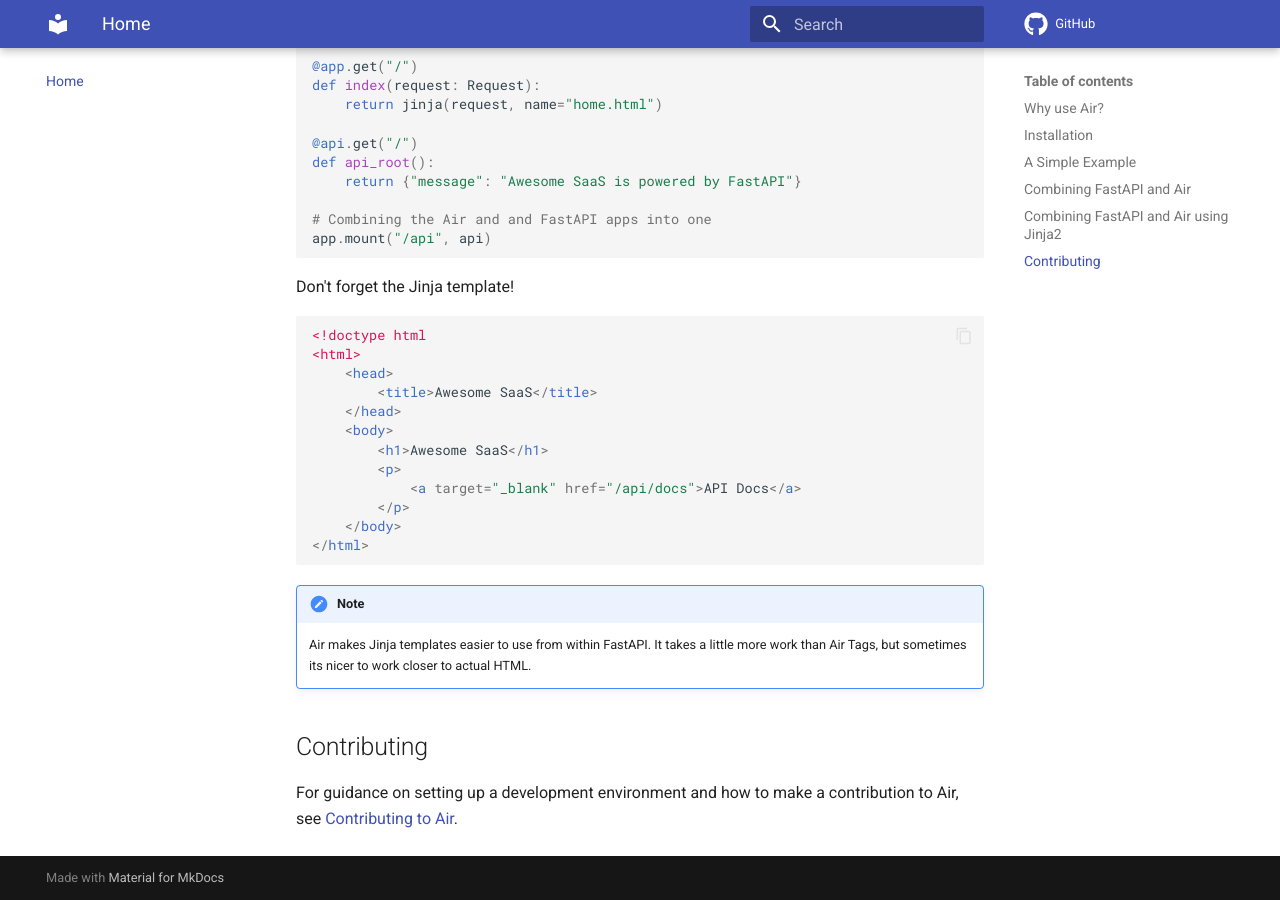
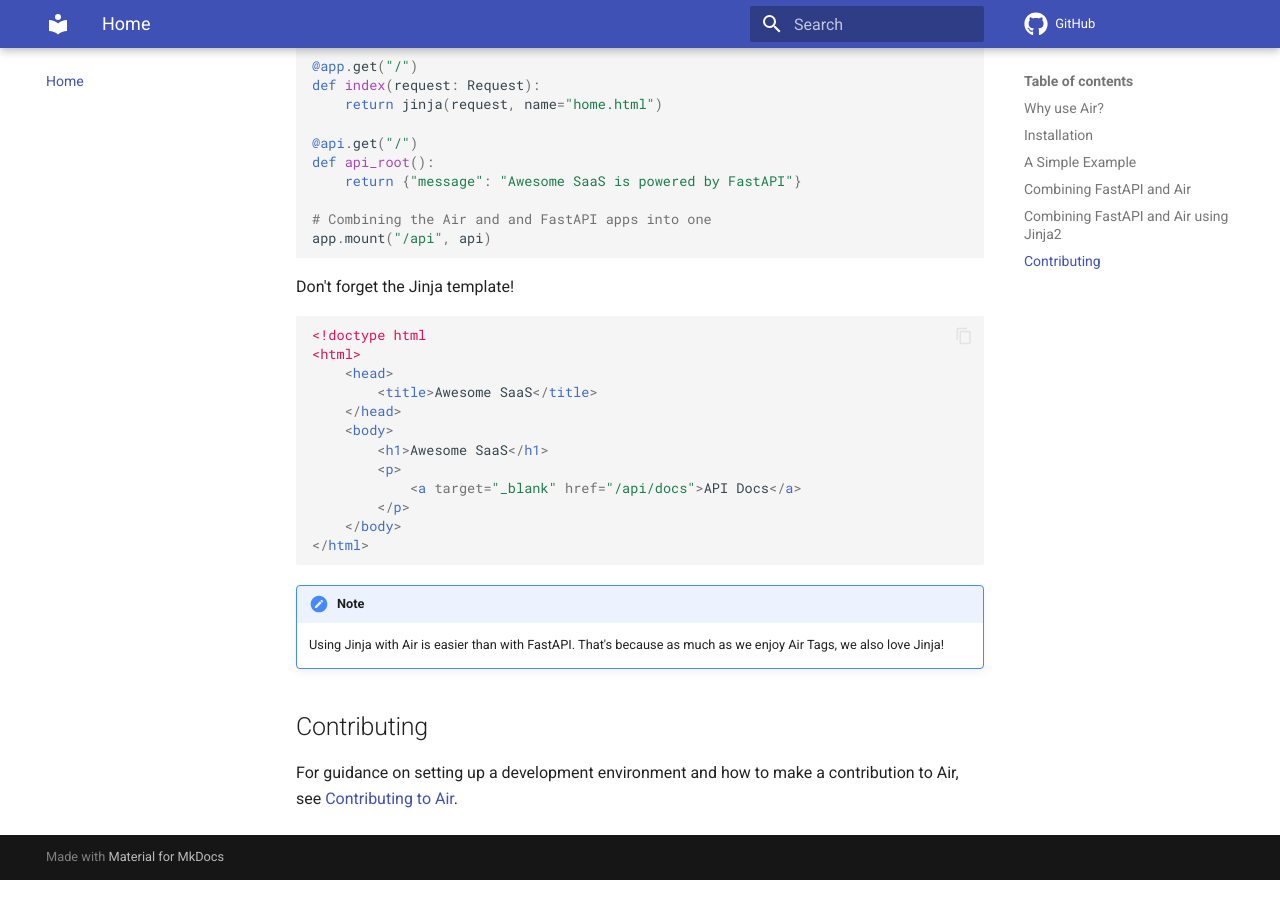
Before and after one commit to feldroy/air, an MkDocs documentation site: the page built from docs/index.md, in a window 1280 px wide and 900 px high, scrolled down 3193 px. Built offline with MkDocs 1.6.1 and Material for MkDocs 9.7.7, drawn with Linux system fonts in a browser that asks for light colours; comment, search, counter and statistics services are not loaded.

```diff
--- a/docs/index.md
+++ b/docs/index.md
@@ -151,7 +151,7 @@ Don't forget the Jinja template!
 
 !!! note
 
-    Air makes Jinja templates easier to use from within FastAPI. It takes a little more work than Air Tags, but sometimes its nicer to work closer to actual HTML.
+    Using Jinja with Air is easier than with FastAPI. That's because as much as we enjoy Air Tags, we also love Jinja!
 
 ## Contributing
 
```
Also changed, not shown: README.md (+1 -1 lines).
